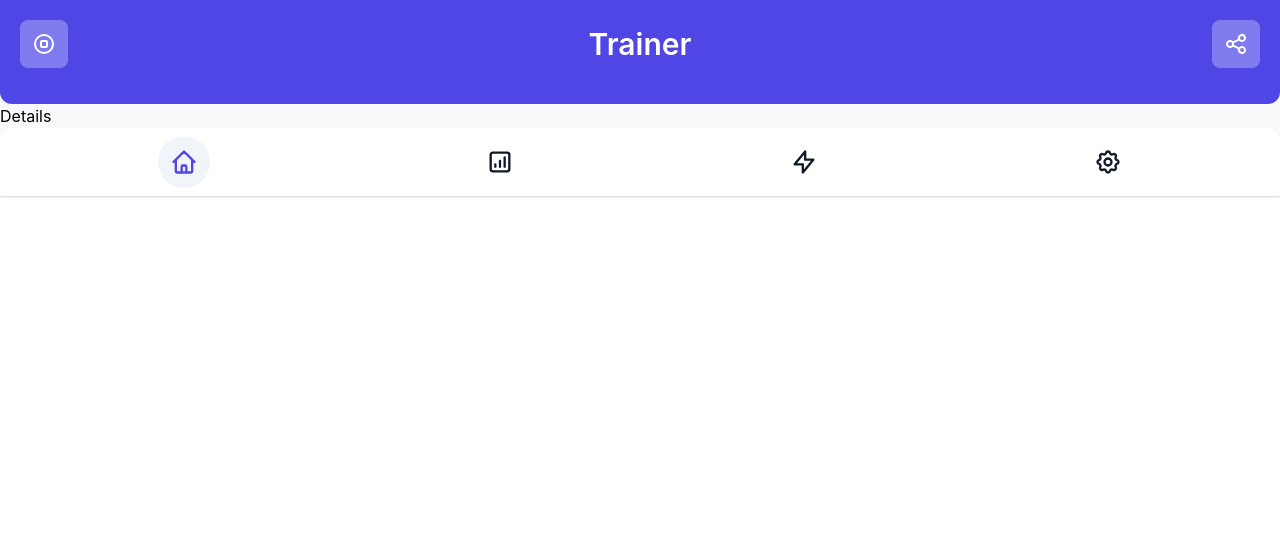
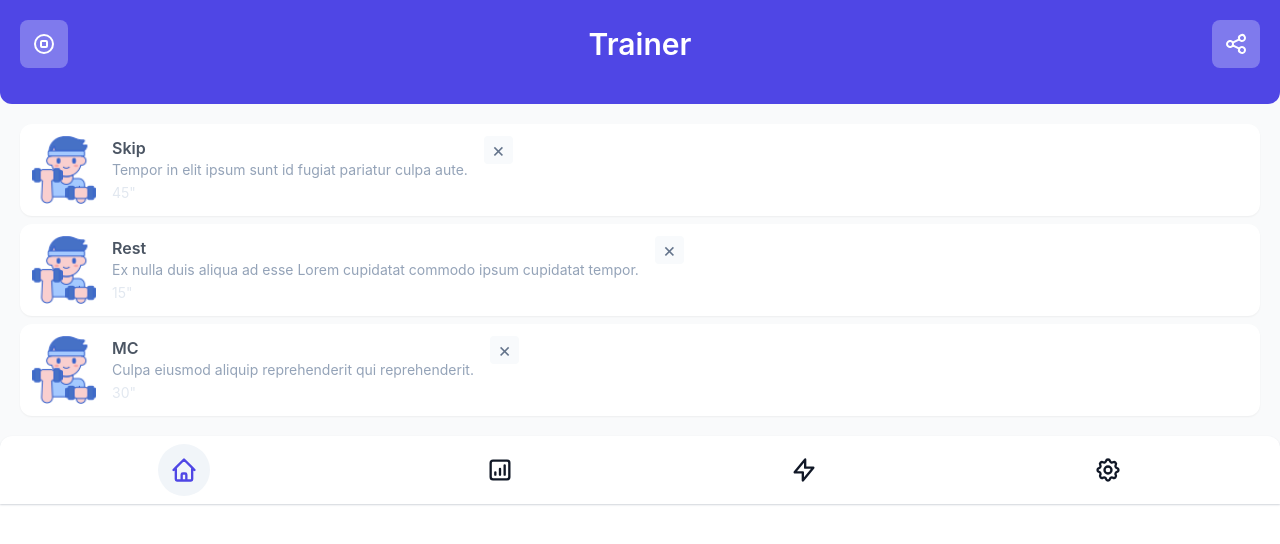
Before and after one commit to simone98dm/lazy-trainer-fe, a Vue app: page /details/1 in a window 1280 px wide. Shown: the top 544 px of the page. Built offline with nearby package versions, Linux system fonts and the light colour scheme; no server answers.

Commit message:
add pages and improve routing

```diff
--- a/src/components/ActivityForm/ActivityForm.vue
+++ b/src/components/ActivityForm/ActivityForm.vue
@@ -1,13 +1,13 @@
 <script setup lang="ts">
-import { useStore } from "../../store/main";
 import { IActivity } from "../../models/Activity";
 import { ref, watch } from "vue";
-
+import { useStore } from "../../stores/main";
+const props = defineProps(["id", "dayOfWeek", "name", "description", "time"]);
 const store = useStore();
-let name = ref("");
-let id = ref("");
-let description = ref("");
-let time = ref(0);
+let name = ref(props.name || "");
+let id = ref(props.id || "");
+let description = ref(props.description || "");
+let time = ref(props.time || 0);
 let videoUrl = ref("");
 
 function save() {
@@ -18,28 +18,72 @@ function save() {
     time: time.value,
     videoUrl: videoUrl.value,
   };
-  store.addActivity(activity);
+  store.addActivity(props.dayOfWeek, activity);
 }
 </script>
 
 <template>
-  <form @submit.prevent>
-    <label for="activityName">
-      Name:
-      <input type="text" name="activityName" v-model="name" />
-    </label>
-    <label for="activityDescriptions">
-      Desc.:
-      <input type="text" name="activityDescription" v-model="description" />
-    </label>
-    <label for="activityTime">
-      Time:
-      <input type="text" name="activityTime" v-model="time" />
-    </label>
-    <label for="activityUrl">
-      Video:
-      <input type="text" name="activityVideoUrl" v-model="videoUrl" />
-    </label>
-    <button type="button" @click="save">Save</button>
-  </form>
+  <div class="flex justify-center my-2 mx-4 md:mx-0">
+    <form
+      class="w-full max-w-xl bg-white rounded-lg shadow-md p-6"
+      @submit.prevent
+    >
+      <div class="flex flex-wrap -mx-3 mb-6">
+        <div class="w-full md:w-full px-3 mb-6">
+          <label
+            class="block uppercase tracking-wide text-gray-700 text-xs font-bold mb-2"
+            for="activityName"
+            >Name:</label
+          >
+          <input
+            class="appearance-none block w-full bg-white text-gray-900 font-medium border border-gray-400 rounded-lg py-3 px-3 leading-tight focus:outline-none"
+            type="text"
+            name="activityName"
+            v-model="name"
+          />
+        </div>
+
+        <div class="w-full md:w-full px-3 mb-6">
+          <label
+            class="block uppercase tracking-wide text-gray-700 text-xs font-bold mb-2"
+            for="activityDescription"
+            >Desc.:</label
+          >
+          <input
+            class="appearance-none block w-full bg-white text-gray-900 font-medium border border-gray-400 rounded-lg py-3 px-3 leading-tight focus:outline-none"
+            type="text"
+            name="activityDescription"
+            v-model="description"
+          />
+        </div>
+
+        <div class="w-full md:w-full px-3 mb-6">
+          <label
+            class="block uppercase tracking-wide text-gray-700 text-xs font-bold mb-2"
+            for="activityTime"
+            >Time:</label
+          >
+          <input
+            class="appearance-none block w-full bg-white text-gray-900 font-medium border border-gray-400 rounded-lg py-3 px-3 leading-tight focus:outline-none"
+            type="text"
+            name="activityTime"
+            v-model="time"
+          />
+        </div>
+        <!-- <label for="activityUrl">
+          Video:
+          <input type="text" name="activityVideoUrl" v-model="videoUrl" />
+        </label> -->
+        <div class="w-full md:w-full px-3 mb-6">
+          <button
+            type="button"
+            @click="save"
+            class="appearance-none block w-full bg-blue-600 text-gray-100 font-bold border border-gray-200 rounded-lg py-3 px-3 leading-tight hover:bg-blue-500 focus:outline-none focus:bg-white focus:border-gray-500"
+          >
+            Save
+          </button>
+        </div>
+      </div>
+    </form>
+  </div>
 </template>
--- a/src/components/Header/Header.vue
+++ b/src/components/Header/Header.vue
@@ -29,7 +29,9 @@ const name = import.meta.env.VITE_PROJECT_NAME;
           ></path>
         </svg>
       </div>
-      <h1 class="ext-center text-3xl font-semibold">Trainer</h1>
+      <h1 class="ext-center text-3xl font-semibold">
+        <router-link to="/">Trainer</router-link>
+      </h1>
       <div
         class="rounded-lg bg-indigo-50/30 p-3 hover:bg-white hover:text-indigo-500"
       >
--- /dev/null
+++ b/src/pages/Activity.vue
@@ -0,0 +1,27 @@
+<script setup lang="ts">
+import { useRoute } from "vue-router";
+import { useStore } from "../stores/main";
+import ActivityForm from "../components/ActivityForm/ActivityForm.vue";
+const route = useRoute();
+const store = useStore();
+const dayOfWeek = route.params.dayOfWeek;
+const queryParam = route.params.id;
+const activities = store.getActivities(Number(dayOfWeek));
+const activity = activities?.find((act) => act.id === queryParam);
+function saveActivity(id: string) {
+  console.log("🚀 ~ file: Activity.vue ~ line 12 ~ saveActivity ~ id", id);
+}
+</script>
+<template>
+  <section class="p-5">
+    <div class="space-y-2">
+      <ActivityForm
+        :name="activity?.name"
+        :description="activity?.description"
+        :time="activity?.time"
+        :day-of-week="dayOfWeek"
+        @save="saveActivity"
+      ></ActivityForm>
+    </div>
+  </section>
+</template>
--- a/src/pages/Details.vue
+++ b/src/pages/Details.vue
@@ -1,2 +1,35 @@
-<script setup lang="ts"></script>
-<template>Details</template>
+<script setup lang="ts">
+import { useRoute, useRouter } from "vue-router";
+import { useStore } from "../stores/main";
+import Item from "../components/Item/Item.vue";
+const route = useRoute();
+const router = useRouter();
+const store = useStore();
+const queryParam = route.params.id;
+const activities = store.getActivities(Number(queryParam));
+function showDetails(id: string) {
+  router.push({
+    name: "activity",
+    params: {
+      dayOfWeek: queryParam,
+      id: id,
+    },
+  });
+}
+</script>
+<template>
+  <section class="p-5">
+    <div class="space-y-2">
+      <div v-for="activity in activities">
+        <Item
+          :name="activity.name"
+          :description="activity.description"
+          :time="activity.time"
+          :id="activity.id"
+          @click="showDetails"
+          :key="activity.id"
+        />
+      </div>
+    </div>
+  </section>
+</template>
--- a/src/router/router.ts
+++ b/src/router/router.ts
@@ -1,10 +1,12 @@
 import Home from "../pages/Home.vue";
 import Details from "../pages/Details.vue";
+import Activity from "../pages/Activity.vue";
 import { createRouter, createWebHistory } from "vue-router";
 
 const routes = [
   { name: "home", path: "/", component: Home },
   { name: "details", path: "/details/:id", component: Details },
+  { name: "activity", path: "/activity/:dayOfWeek/:id", component: Activity },
 ];
 
 const router = createRouter({
```
